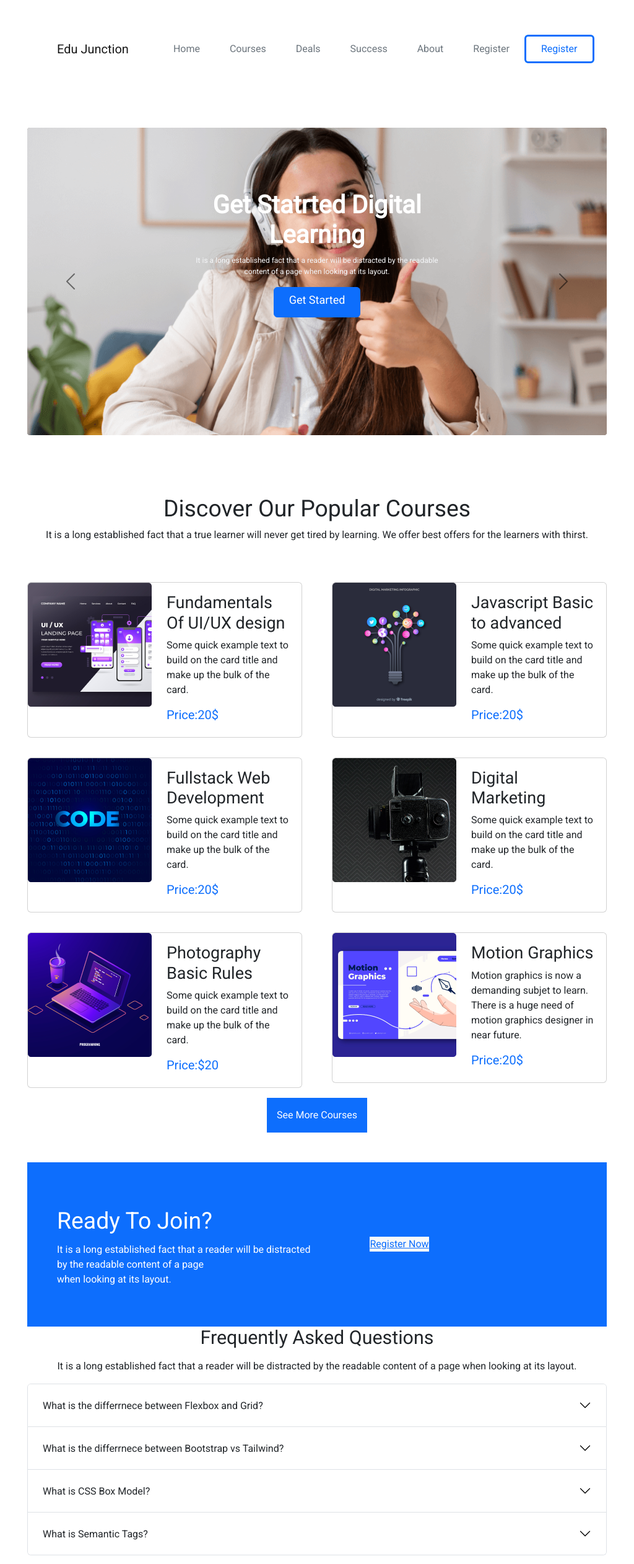
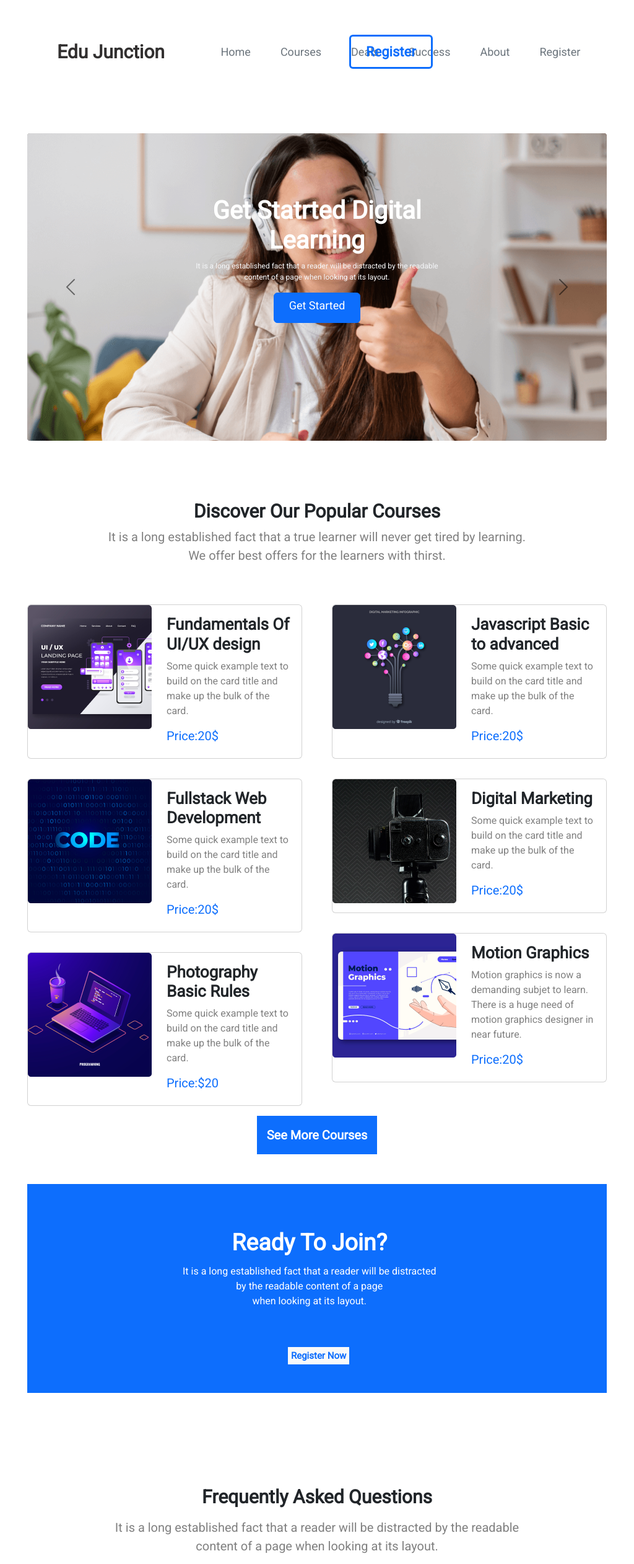
Before and after one commit to Abhowmic101/Assignment3, a plain HTML site: page index.html in a window 1024 px wide. Shown: the top 2523 px of the page at 62% size. Drawn offline with nearby package versions, Linux system fonts and the light colour scheme.

Commit message:
A little bit changes in reg section

```diff
--- a/index.html
+++ b/index.html
@@ -273,8 +273,8 @@
         <!-- Registration Section Start -->
         <section id="registration" class="mt-4">
             <div class="container">
-                <div class="d-lg-flex bg-primary ">
-                    <div class="py-4 mb-4">
+                <div class="d-flex bg-primary content-center mx-auto">
+                    <div class="py-4 mb-4  margin-x">
                         <h1 class="text-white ps-5 heading mt-5  ">Ready To Join?</h1>
                         <p class=" text-white ps-5 pt-1">It is a long established fact that a reader will be
                             distracted
@@ -284,7 +284,7 @@
                             readable content of a page <br> when looking at its layout.
                         </p>
                     </div>
-                    <div class="d-flex align-items-center  m-5 p-5 me-0">
+                    <div class="mb-5 ps-5 margin-btn-x">
                         <!-- Button trigger modal -->
                         <a class="bg-light text-primary reg-button" data-bs-toggle="modal"
                             data-bs-target="#exampleModal">
--- a/mobile.css
+++ b/mobile.css
@@ -1,6 +1,11 @@
 @media screen and (max-width:768px) {
     body {
         font-family: 'Roboto', sans-serif, 'Montserrat Subrayada';
+    }
+
+    .section-title {
+        font-size: 22px;
+        font-weight: bolder;
     }
 
     /* Slider Part  */
@@ -50,6 +55,7 @@
         font-size: 16px;
     }
 
+    /* Courses  */
     .flex-m {
         display: flex;
         flex-direction: column;
@@ -61,7 +67,18 @@
         height: 50%;
     }
 
+    .card-text-bold {
+        font-weight: 700;
+        font-size: 26px;
+    }
 
+
+    .button-text-bold {
+        font-size: 20px;
+        font-weight: 900;
+    }
+
+    /* Footer Part  */
     #footer-caption {
         color: white;
         font-size: 30px;
@@ -151,4 +168,35 @@
     #accor-btn4 {
         font-size: 14px;
     }
+
+    /* Registration Section  */
+    .reg-button {
+        font-weight: bolder;
+        font-size: 10px;
+        padding: 5px;
+        text-decoration: none;
+
+
+
+    }
+
+    .content-center {
+        display: flex;
+        flex-direction: column;
+    }
+
+    .margin-x {
+        margin-left: 20px;
+        margin-right: auto;
+        text-align: center;
+    }
+
+    .margin-btn-x {
+        margin-left: 160px;
+        margin-right: auto;
+    }
+
+    .heading {
+        font-weight: bolder;
+    }
 }
--- a/style.css
+++ b/style.css
@@ -22,6 +22,13 @@
         font-weight: 900;
         font-size: 20px;
     }
+
+
+    .section-title {
+        font-size: 40px;
+        font-weight: bolder;
+    }
+
 
     .text-gray {
         color: gray;
@@ -144,9 +151,6 @@
     }
 
     .heading {
-        /* margin-top: 80px;
-    margin-left: 100px;
-    margin-bottom: 10px; */
         font-weight: bolder;
     }
 
@@ -154,11 +158,6 @@
     .card-section-title {
         display: flex;
         flex-direction: column;
-    }
-
-    .section-title {
-        font-size: 40px;
-        font-weight: bolder;
     }
 
     .course-btn1 {
--- a/tablet.css
+++ b/tablet.css
@@ -3,6 +3,59 @@
         font-family: 'Roboto', sans-serif, 'Montserrat Subrayada';
     }
 
+    /* Navbar */
+    .margin-y {
+        margin-top: 150px;
+        margin-bottom: 150px;
+    }
+
+    .section-para {
+        font-weight: light;
+        color: gray;
+        display: flex;
+        font-size: 20px;
+        flex-direction: column;
+    }
+
+    .text-bold {
+        font-weight: 900;
+        font-size: 20px;
+    }
+
+    .text-gray {
+        color: gray;
+    }
+
+
+    .section-title {
+        font-size: 30px;
+        font-weight: bolder;
+    }
+
+
+    /* Nav Part */
+    #nav-button {
+        font-size: 22px;
+        font-weight: bolder;
+        position: absolute;
+        left: 564px;
+    }
+
+    #nav-button:hover {
+        background-color: blue;
+        color: white;
+        font-weight: bold;
+    }
+
+    .nav-font {
+        font-size: 18px;
+    }
+
+    #nav-logo {
+        font-weight: bolder;
+        font-size: 30px;
+        color: rgb(50, 48, 48);
+    }
 
     /* Slider Part  */
 
@@ -26,6 +79,7 @@
         font-size: 12px;
     }
 
+    /* Slider Part  */
     .carousel-tm {
         width: 734px;
         height: 400px;
@@ -50,7 +104,7 @@
         font-size: 18px;
     }
 
-
+    /* Footer Part  */
 
     #footer-caption {
         color: white;
@@ -80,4 +134,103 @@
         color: white;
     }
 
-}
+
+    /* Courses */
+    .card-text-bold {
+        font-weight: 700;
+        font-size: 26px;
+    }
+
+
+    .button-text-bold {
+        font-size: 20px;
+        font-weight: 900;
+    }
+
+
+
+    /* Question-Answers Part */
+
+    #accor-btn1:focus {
+        background-color: rgb(218, 247, 253);
+        border: 5px solid rgb(218, 247, 253);
+        outline: 5px solid rgb(218, 247, 253);
+        border-radius: 5px;
+        color: black;
+        font-size: 20px;
+    }
+
+    #accor-btn2:focus {
+        background-color: rgb(218, 247, 253);
+        border: 5px solid rgb(218, 247, 253);
+        outline: 5px solid rgb(218, 247, 253);
+        border-radius: 5px;
+        color: black;
+        font-size: 20px;
+    }
+
+    #accor-btn3:focus {
+        background-color: rgb(218, 247, 253);
+        border: 5px solid rgb(218, 247, 253);
+        outline: 5px solid rgb(218, 247, 253);
+        border-radius: 5px;
+        color: black;
+        font-size: 20px;
+    }
+
+    #accor-btn4:focus {
+        background-color: rgb(218, 247, 253);
+        border: 5px solid rgb(218, 247, 253);
+        outline: 5px solid rgb(218, 247, 253);
+        border-radius: 5px;
+        color: black;
+        font-size: 20px;
+    }
+
+    #accor-btn1 {
+        font-size: 20px;
+    }
+
+    #accor-btn2 {
+        font-size: 20px;
+    }
+
+    #accor-btn3 {
+        font-size: 20px;
+    }
+
+    #accor-btn4 {
+        font-size: 20px;
+    }
+
+    /* Registration Section  */
+
+    .reg-button {
+        font-weight: bolder;
+        font-size: 15px;
+        padding: 5px;
+        text-decoration: none;
+        margin-top: 0px;
+
+    }
+
+    .content-center {
+        flex-direction: column;
+
+    }
+
+    .margin-x {
+        margin-left: 203px;
+        margin-right: auto;
+        text-align: center;
+    }
+
+    .margin-btn-x {
+        margin-left: 373px;
+        margin-right: auto;
+
+    }
+
+    .heading {
+        font-weight: bolder;
+    }
```
